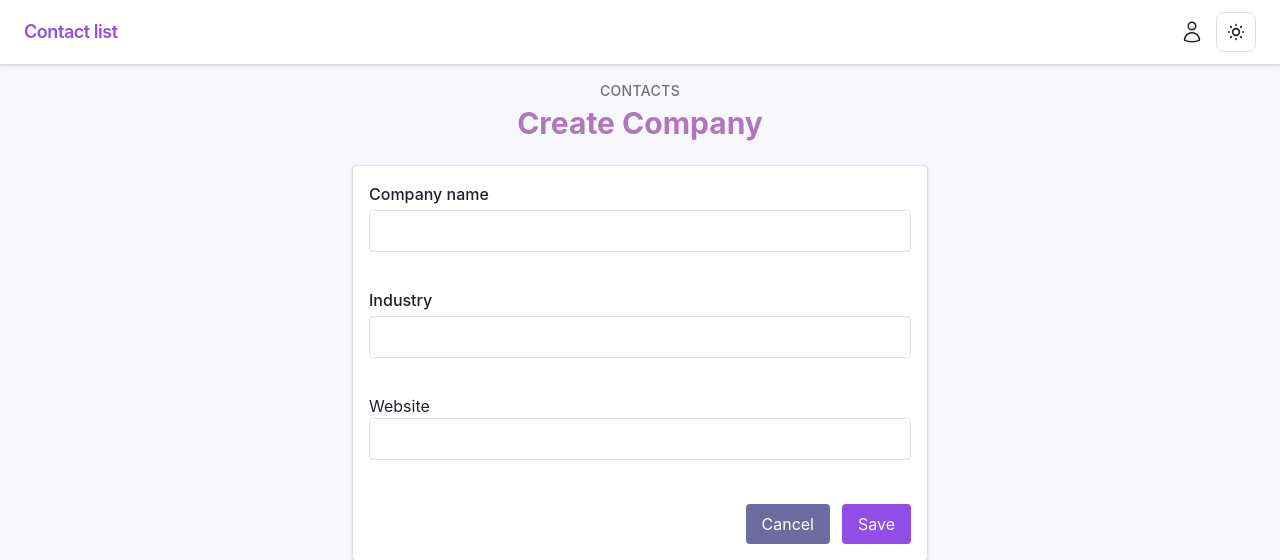
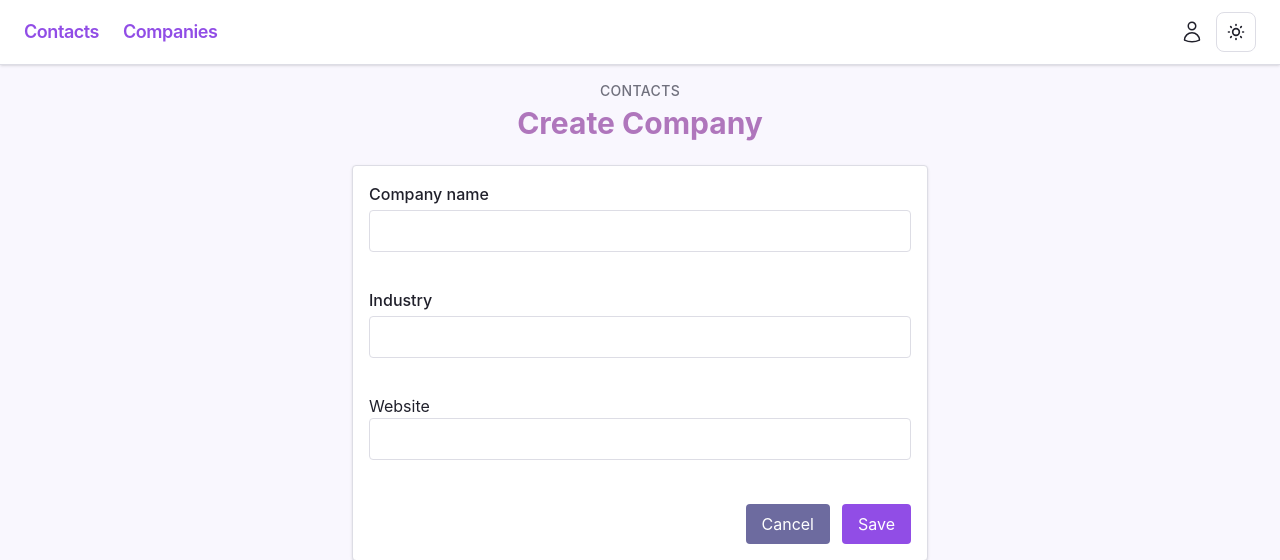
Before and after one commit to ErickMoraL/ContactFlow, a Django app: page /create_company in a window 1280 px wide. Shown: the top 560 px of the page. Run offline with Django 5.2, Linux system fonts and the light colour scheme; the visitor is signed in with stand-in values (Sample User, id 1); style sheets or scripts are compiled from the project's sources.

Commit message:
feat: add confirmation prompt on company creation and success messages for contact and company creation

```diff
--- a/contacts/templates/contacts/create_company.html
+++ b/contacts/templates/contacts/create_company.html
@@ -8,7 +8,9 @@
       <p class="muted text-sm font-medium uppercase tracking-wide">Contacts</p>
       <h1 class="text-accent mt-1 text-3xl font-bold">Create Company</h1>
     </div>
-    <form method="post" class="card space-y-5">
+    <form method="post"
+          class="card space-y-5"
+          onsubmit="return confirm('¿Deseas guardar esta compañía?')">
       {% csrf_token %}
       <div>
         <label for="id_name" class="label-primary">Company name</label>
--- a/contacts/views.py
+++ b/contacts/views.py
@@ -3,6 +3,7 @@
 from django.db.models import Q
 from django.http import HttpResponse
 from django.shortcuts import get_object_or_404, redirect, render
+from django.contrib import messages
 
 from .forms import ContactForm, InteractionForm, CompanyForm
 from .models import Contact, Email, Phone, SocialMedia
@@ -114,8 +115,8 @@
                     interaction = interaction_form.save(commit=False)
                     interaction.contact = contact
                     interaction.save()
-
-            return redirect("contact_list")
+            messages.success(request, "Contact created successfully.")
+            return redirect("contact_create")
 
     else:
         form = ContactForm(user=request.user)
@@ -164,7 +165,8 @@
             company = form.save(commit=False)
             company.user = request.user
             company.save()
-            return redirect("contact_list")
+            messages.success(request, "Company created successfully.")
+            return redirect("create_company")
     else:
         form = CompanyForm(user=request.user)
     return render(request, "contacts/create_company.html", {"form": form})
--- a/templates/app_layout.html
+++ b/templates/app_layout.html
@@ -2,10 +2,16 @@
 {% block header %}
   <header class="border-b border-(--app-border) bg-(--app-surface) shadow-sm">
     <div class="mx-auto flex w-full max-w-7xl items-center justify-between gap-3 px-4 py-3 sm:px-6">
-      <a href="{% url 'contact_list' %}"
-         class="text-primary text-base font-semibold tracking-tight whitespace-nowrap transition hover:opacity-80 sm:text-lg">
-        Contact list
-      </a>
+      <div class="flex items-center gap-6">
+        <a href="{% url 'contact_list' %}"
+           class="text-primary text-base font-semibold tracking-tight whitespace-nowrap transition hover:opacity-80 sm:text-lg">
+          Contacts
+        </a>
+        <a href="{% url 'create_company' %}"
+           class="text-primary text-base font-semibold tracking-tight whitespace-nowrap transition hover:opacity-80 sm:text-lg">
+        Companies</a>
+      </div>
+      {% comment %} account and settings {% endcomment %}
       <div class="flex items-center gap-2 sm:gap-3">
         <div class="relative">
           <button type="button"
```
